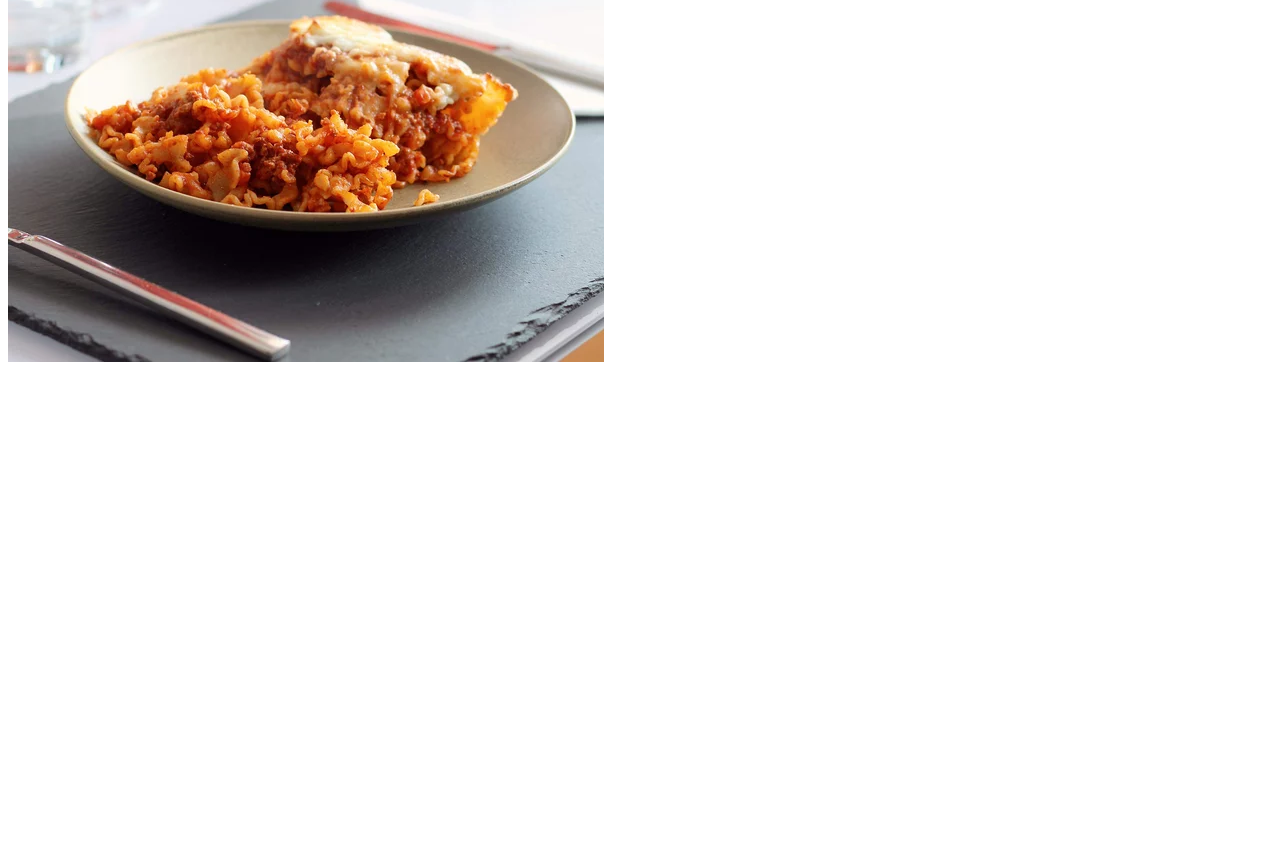
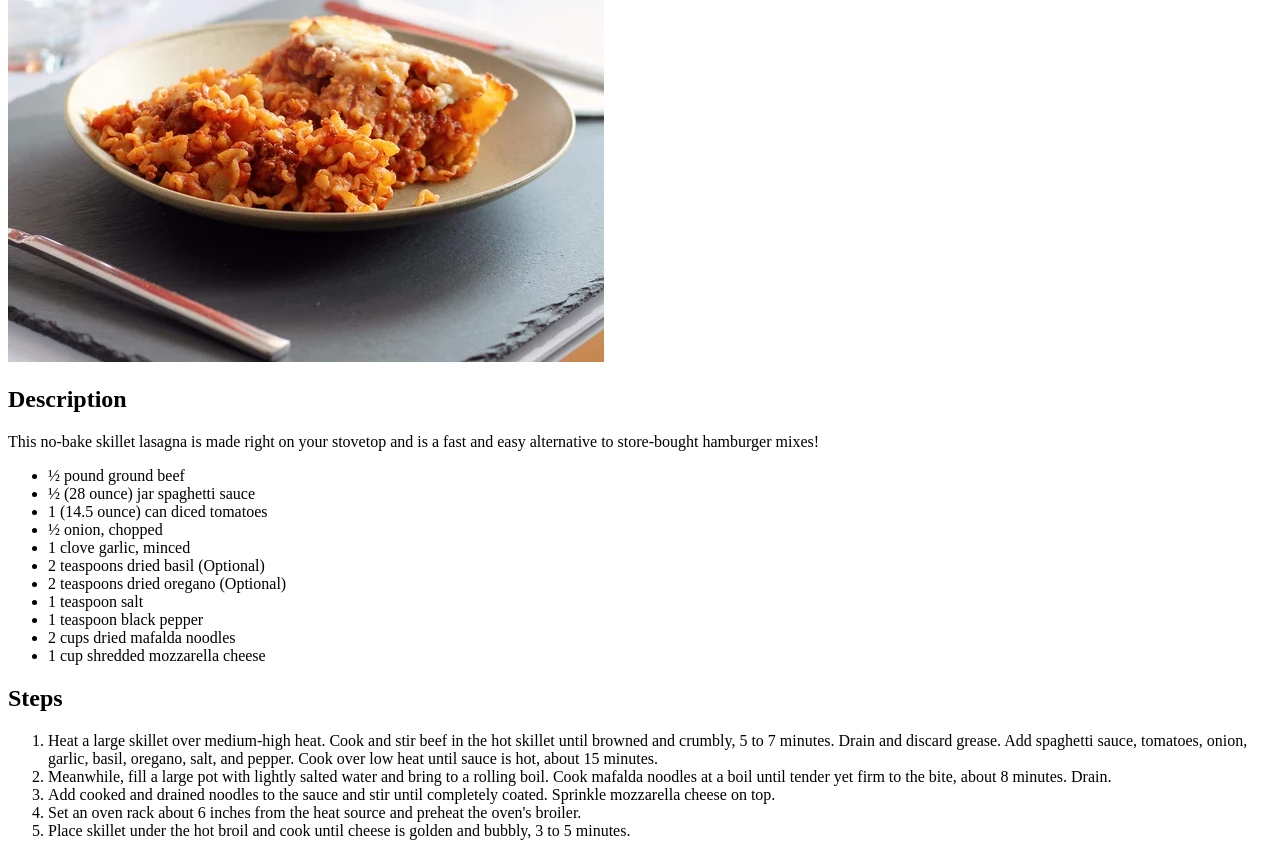
Before and after one commit to marktint/odin-recipes, a plain HTML site: page recipes/lasagna.html in a window 1280 px wide. Shown: the part 314-1170 px from the top of the page. Before the commit the page ends 800 px from the top, so only its background shows below. Drawn offline with Linux system fonts and the light colour scheme.

Commit message:
Added two listings and two paragraphs.

```diff
--- a/recipes/lasagna.html
+++ b/recipes/lasagna.html
@@ -10,5 +10,33 @@
     <h1>Lasagna</h1>
 
     <img src="../recipes/images/lasagna.jpg">
+
+    <h2>Description</h2>
+    <p>This no-bake skillet lasagna is made right on your stovetop and is a fast and easy alternative to store-bought hamburger mixes!</p>
+    <ul>
+        <li>½ pound ground beef</li>
+        <li>½ (28 ounce) jar spaghetti sauce</li>
+        <li>1 (14.5 ounce) can diced tomatoes</li>
+        <li>½ onion, chopped</li>
+        <li>1 clove garlic, minced</li>
+        <li>2 teaspoons dried basil (Optional)</li>
+        <li>2 teaspoons dried oregano (Optional)</li>
+        <li>1 teaspoon salt</li>
+        <li>1 teaspoon black pepper</li>
+        <li>2 cups dried mafalda noodles</li>
+        <li>1 cup shredded mozzarella cheese</li>
+    </ul>
+    <h2>Steps</h2>
+    <ol>
+        <li>Heat a large skillet over medium-high heat. Cook and stir beef in the hot skillet until browned and crumbly, 5 to 7 minutes.
+            Drain and discard grease. Add spaghetti sauce, tomatoes, onion, garlic, basil, oregano, salt, and pepper.
+            Cook over low heat until sauce is hot, about 15 minutes.</li>
+        <li>Meanwhile, fill a large pot with lightly salted water and bring to a rolling boil.
+            Cook mafalda noodles at a boil until tender yet firm to the bite, about 8 minutes. Drain.</li>
+        <li>Add cooked and drained noodles to the sauce and stir until completely coated.
+            Sprinkle mozzarella cheese on top.</li>
+        <li>Set an oven rack about 6 inches from the heat source and preheat the oven's broiler.</li>
+        <li>Place skillet under the hot broil and cook until cheese is golden and bubbly, 3 to 5 minutes.</li>
+    </ol>
 </body>
 </html>
```
